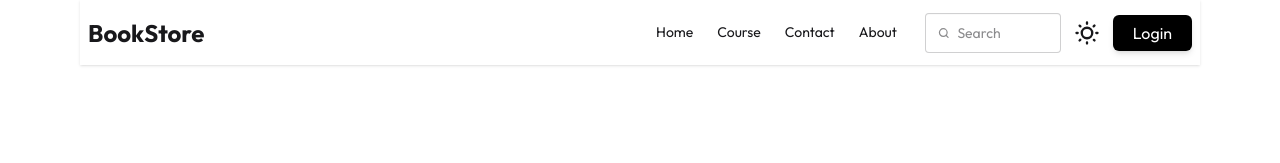
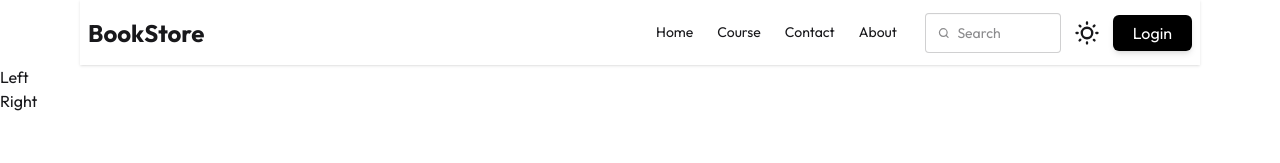
Before and after one commit to Arifansari8299/BookStore, a React (Vite) app in the folder client/: page / in a window 1280 px wide. Shown: the top 163 px of the page. Built offline with nearby package versions, Linux system fonts and the light colour scheme.

Commit message:
Banner started

```diff
--- a/client/src/App.jsx
+++ b/client/src/App.jsx
@@ -1,10 +1,12 @@
 import React from "react";
 import Navbar from "./components/Navbar";
+import Banner from "./components/Banner";
 
 const App = () => {
   return (
     <>
       <Navbar />
+      <Banner/>
     </>
   );
 };
--- /dev/null
+++ b/client/src/components/Banner.jsx
@@ -0,0 +1,12 @@
+import React from 'react'
+
+const Banner = () => {
+  return (
+    <div>
+        <div>Left</div>
+        <div>Right</div>
+    </div>
+  )
+}
+
+export default Banner
```
